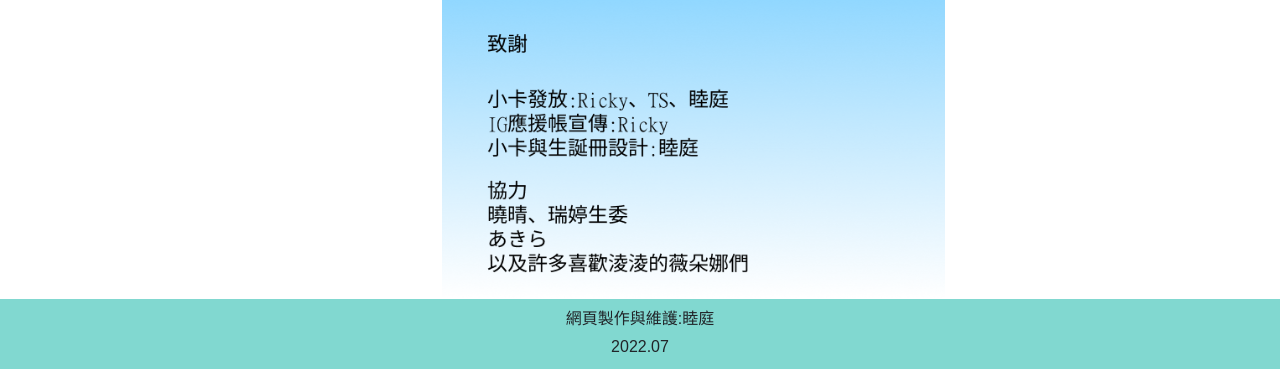
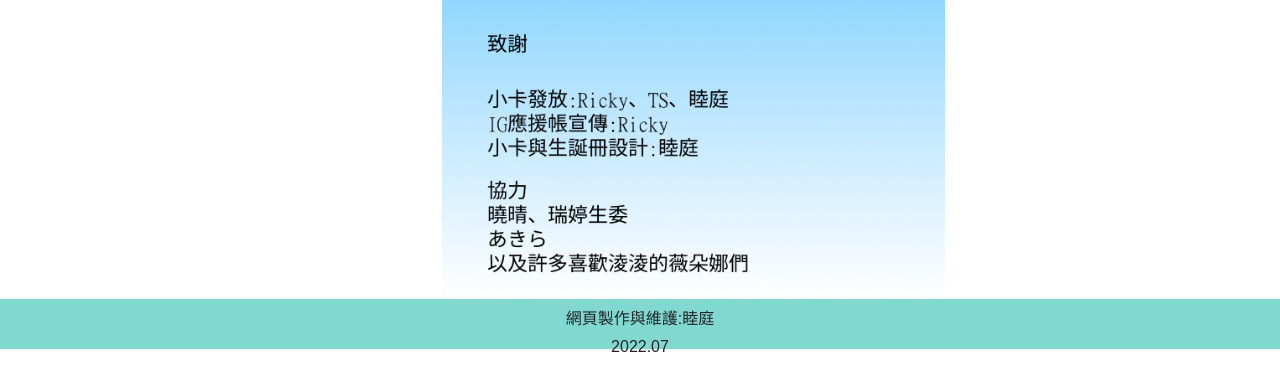
Before and after one commit to sin07222/wanling, a PHP site: page / in a window 1280 px wide. Shown: the part 4193-4562 px from the top of the page. Run offline with PHP 8.4, Linux system fonts and the light colour scheme; some libraries are stand-ins or nearby versions.

Commit message:
Add files via upload

```diff
--- a/website01.css
+++ b/website01.css
@@ -18,7 +18,7 @@ body{
     margin-top: 10px;
 }
 #last-data{
-    height: 70px;
+    height: 50px;
     background-color: #81D8D0;
     padding-top: 10px;
 }
```
